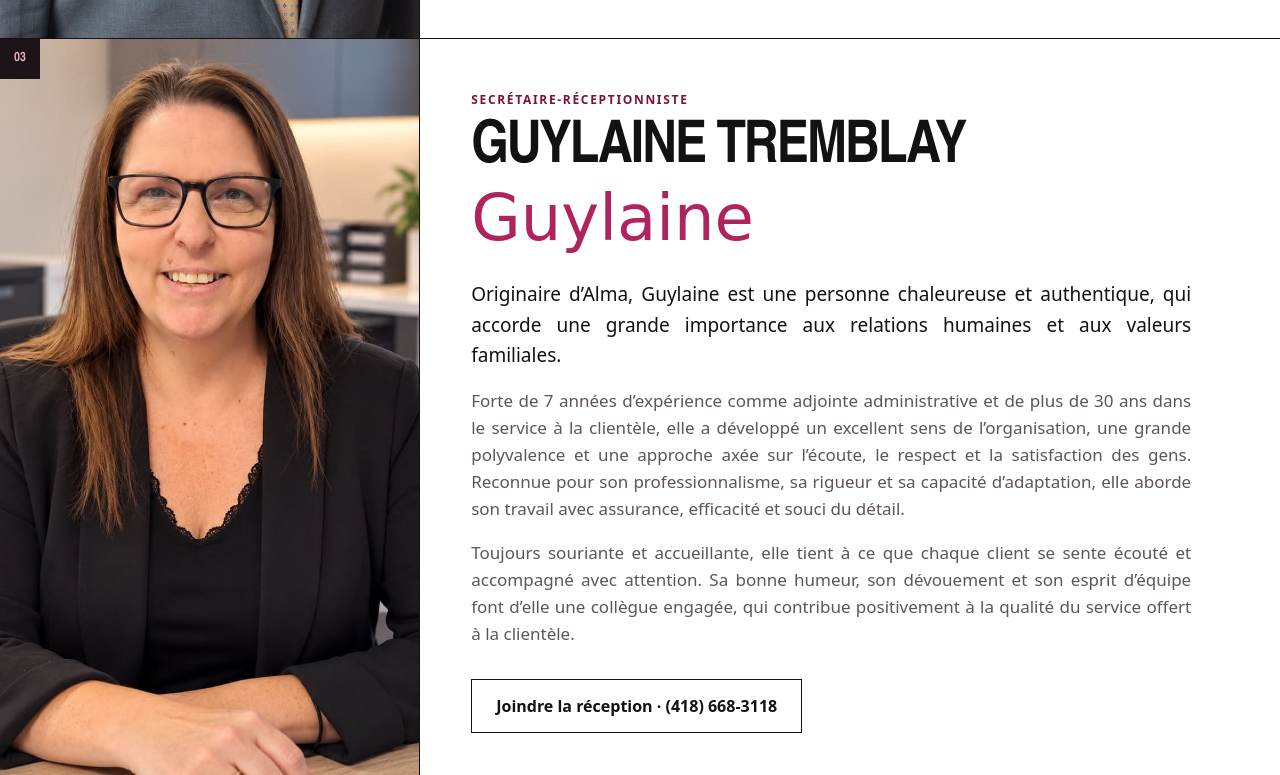
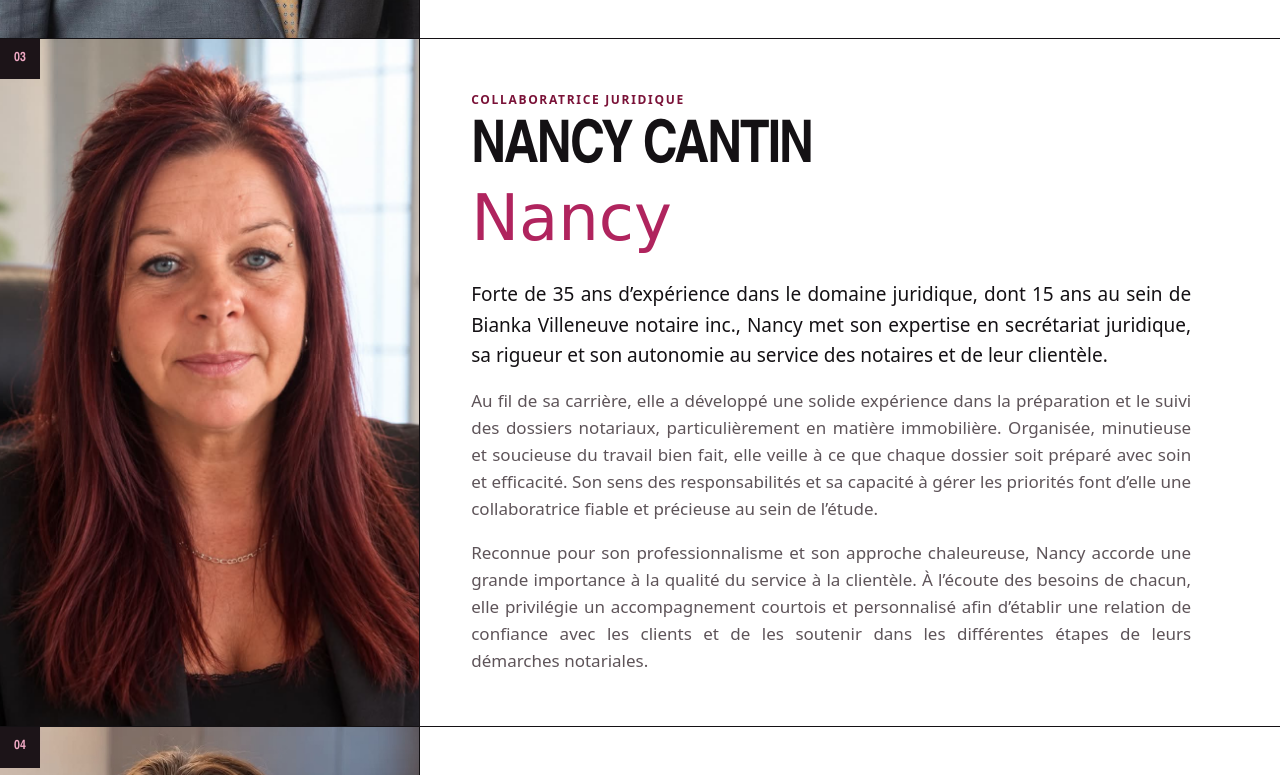
Before and after one commit to reactoolai/bianka, a website built with Vite: page equipe.html in a window 1280 px wide. Shown: the part 1460-2235 px from the top of the page. Built offline with nearby package versions, Linux system fonts and the light colour scheme; no server answers; a web font is replaced by a local one.

Commit message:
Équipe : ajout de Nancy Cantin, collaboratrice juridique
Co-Authored-By: Claude Opus 5.5 <noreply@anthropic.com>

```diff
--- a/equipe.html
+++ b/equipe.html
@@ -4,7 +4,7 @@
   <meta charset="utf-8">
   <meta name="viewport" content="width=device-width, initial-scale=1">
   <title>L’équipe — Notaires Alma</title>
-  <meta name="description" content="Me Bianka Villeneuve, Me Alexandre Demers-Bergeron et Guylaine Tremblay : l’équipe de Notaires Alma, au 401, avenue Du Pont Nord.">
+  <meta name="description" content="Me Bianka Villeneuve, Me Alexandre Demers-Bergeron, Nancy Cantin et Guylaine Tremblay : l’équipe de Notaires Alma, au 401, avenue Du Pont Nord.">
   <link rel="icon" href="/favicon.svg" type="image/svg+xml">
   <link rel="canonical" href="https://notairealma.com/equipe.html">
   <meta property="og:type" content="website">
@@ -12,7 +12,7 @@
   <meta property="og:locale" content="fr_CA">
   <meta property="og:url" content="https://notairealma.com/equipe.html">
   <meta property="og:title" content="L’équipe — Notaires Alma">
-  <meta property="og:description" content="Me Bianka Villeneuve, Me Alexandre Demers-Bergeron et Guylaine Tremblay : l’équipe de Notaires Alma, au 401, avenue Du Pont Nord.">
+  <meta property="og:description" content="Me Bianka Villeneuve, Me Alexandre Demers-Bergeron, Nancy Cantin et Guylaine Tremblay : l’équipe de Notaires Alma, au 401, avenue Du Pont Nord.">
   <meta property="og:image" content="https://notairealma.com/og-notaires-alma.jpg">
   <meta property="og:image:width" content="1200">
   <meta property="og:image:height" content="630">
@@ -65,7 +65,22 @@
       </div>
     </article>
     <article class="member">
-      <div class="member__photo"><img src="/images/guylaine-tremblay.jpg" alt="Guylaine Tremblay, secrétaire-réceptionniste, à son bureau" style="object-position: 50% 25%" loading="lazy"><span class="member__num">03</span></div>
+      <div class="member__photo"><img src="/images/nancy-cantin.jpg" alt="Nancy Cantin, collaboratrice juridique" style="object-position: 50% 20%" loading="lazy"><span class="member__num">03</span></div>
+      <div class="member__body" data-reveal>
+        <div style="display: flex; flex-direction: column; gap: 14px">
+          <span class="label">Collaboratrice juridique</span>
+          <h2 class="display" style="font-size: clamp(34px, 4.6vw, 68px)">Nancy Cantin</h2>
+          <span class="script" aria-hidden="true">Nancy</span>
+        </div>
+        <div class="member__text">
+          <p style="font-size: 19px">Forte de 35 ans d’expérience dans le domaine juridique, dont 15 ans au sein de Bianka Villeneuve notaire inc., Nancy met son expertise en secrétariat juridique, sa rigueur et son autonomie au service des notaires et de leur clientèle.</p>
+          <p class="muted">Au fil de sa carrière, elle a développé une solide expérience dans la préparation et le suivi des dossiers notariaux, particulièrement en matière immobilière. Organisée, minutieuse et soucieuse du travail bien fait, elle veille à ce que chaque dossier soit préparé avec soin et efficacité. Son sens des responsabilités et sa capacité à gérer les priorités font d’elle une collaboratrice fiable et précieuse au sein de l’étude.</p>
+          <p class="muted">Reconnue pour son professionnalisme et son approche chaleureuse, Nancy accorde une grande importance à la qualité du service à la clientèle. À l’écoute des besoins de chacun, elle privilégie un accompagnement courtois et personnalisé afin d’établir une relation de confiance avec les clients et de les soutenir dans les différentes étapes de leurs démarches notariales.</p>
+        </div>
+      </div>
+    </article>
+    <article class="member">
+      <div class="member__photo"><img src="/images/guylaine-tremblay.jpg" alt="Guylaine Tremblay, secrétaire-réceptionniste, à son bureau" style="object-position: 50% 25%" loading="lazy"><span class="member__num">04</span></div>
       <div class="member__body" data-reveal>
         <div style="display: flex; flex-direction: column; gap: 14px">
           <span class="label">Secrétaire-réceptionniste</span>
```
Also changed, not shown: public/images/nancy-cantin.jpg (added).
